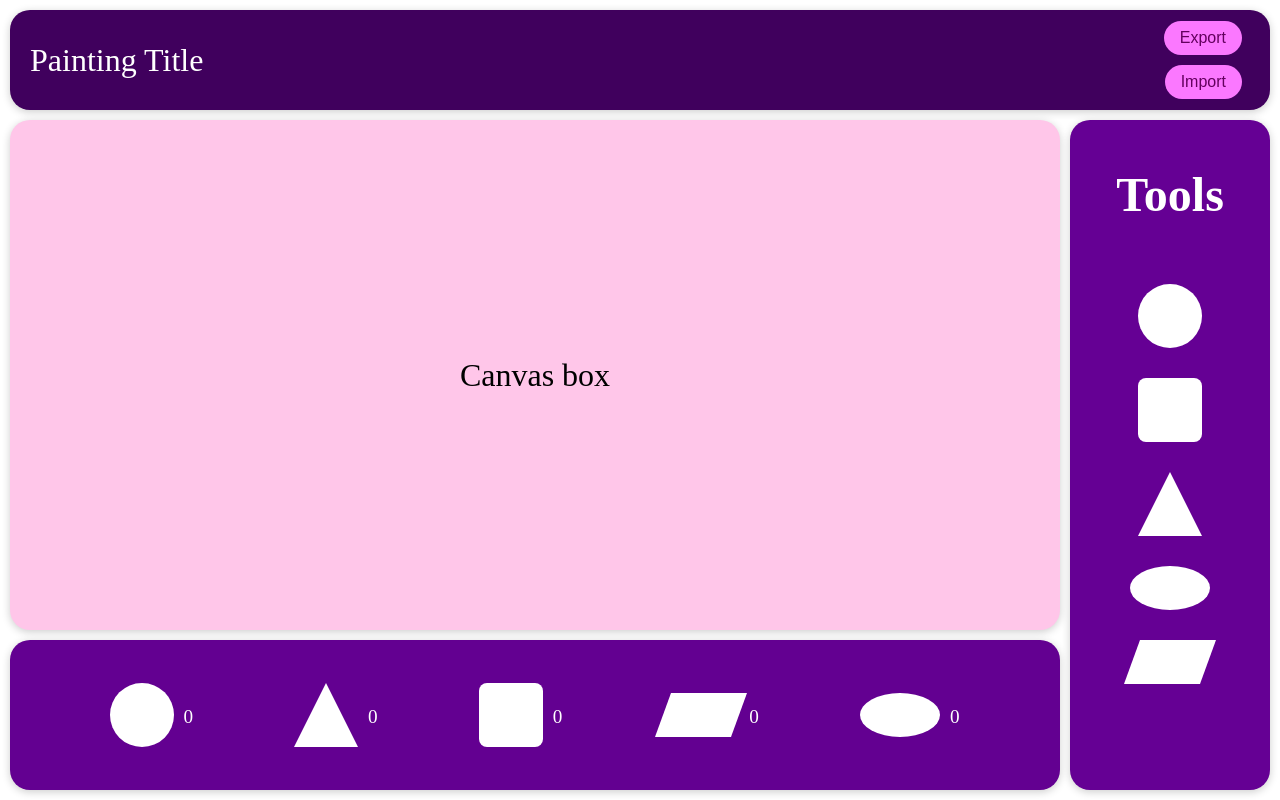
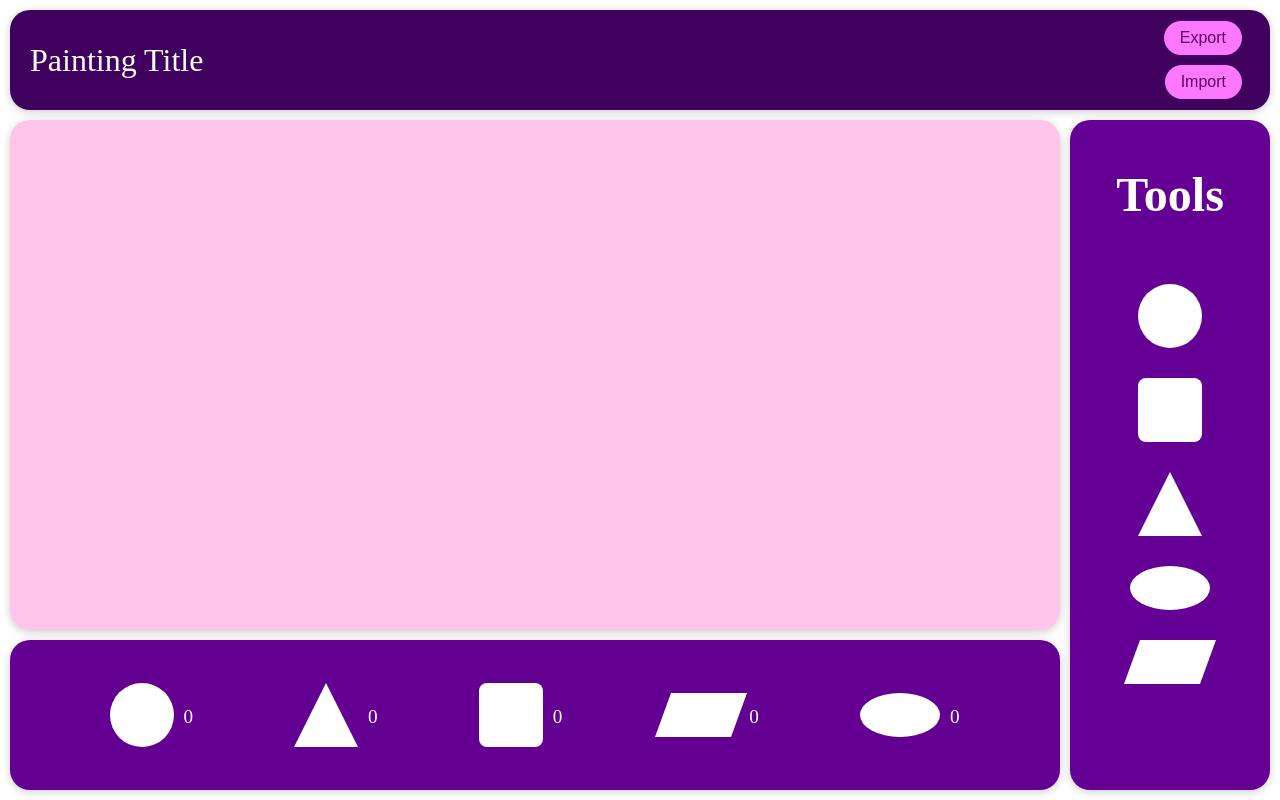
Before and after one commit to amirdr81/web-programming-HW-2, a React (Create React App) app: page / in a window 1280 px wide. Built offline with nearby package versions, Linux system fonts and the light colour scheme.

Commit message:
drag and drop shapes added

```diff
--- a/src/App.js
+++ b/src/App.js
@@ -1,16 +1,31 @@
+import React, { useState } from "react";
 import Header from "./components/Header";
 import Slidebar from "./components/Slidebar";
 import Canvas from "./components/canvas";
 import Counter from "./components/counter";
 
 function App() {
+  const [shapes, setShapes] = useState([]);
+
+  const handleDragStart = (e, type) => {
+    e.dataTransfer.setData("type", type);
+  };
+
+  const handleDropShape = (type, x, y) => {
+    setShapes((prev) => [...prev, { type, x, y }]);
+  };
+
   return (
     <div>
       <Header />
-      <Slidebar />
-      <Canvas />
       <Counter />
+      <Slidebar onDragStart={handleDragStart} />
+      <Canvas
+        onDropShape={handleDropShape}
+        shapes={shapes}
+      />
     </div>
   );
 }
+
 export default App;
--- a/src/components/Slidebar.js
+++ b/src/components/Slidebar.js
@@ -1,12 +1,12 @@
 import React from "react";
 import "./Slidebar.css";
 
-function Slidebar() {
+function Slidebar({onDragStart}) {
   return (
     <div className="slidebar-box">
       <div className="shape-container">
         <h1 className="title">Tools</h1>
-        <div className="shape shape-circle"></div>
+        <div className="shape shape-circle" draggable onDragStart={(e) => onDragStart(e, 'circle')}></div>
         <div className="shape shape-square"></div>
         <div className="shape shape-triangle"></div>
         <div className="shape shape-ellipse"></div>
--- a/src/components/canvas.js
+++ b/src/components/canvas.js
@@ -1,10 +1,37 @@
 import React from "react";
 import "./canvas.css";
 
-function Canvas() {
+function Canvas({ shapes, onDropShape }) {
+  const handleDrop = (e) => {
+    e.preventDefault();
+    const type = e.dataTransfer.getData("type");
+    const rect = e.target.getBoundingClientRect();
+    const x = e.clientX - rect.left;
+    const y = e.clientY - rect.top;
+    if (type) {
+      onDropShape(type, x, y);
+    }
+  };
+
+  const handleDragOver = (e) => e.preventDefault();
+
   return (
-    <div className="canvas-box">
-      Canvas box
+    <div
+      className="canvas-box"
+      onDrop={handleDrop}
+      onDragOver={handleDragOver}
+    >
+      {shapes.map((shape, i) => (
+        <div
+          key={i}
+          className={`canvas-shape shape-${shape.type}`}
+          style={{
+            position: "absolute",
+            left: shape.x,
+            top: shape.y
+          }}
+        />
+      ))}
     </div>
   );
 }
```
